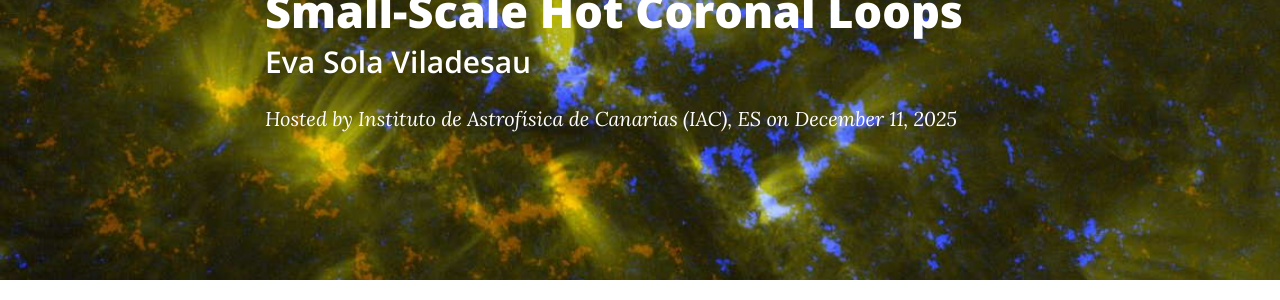
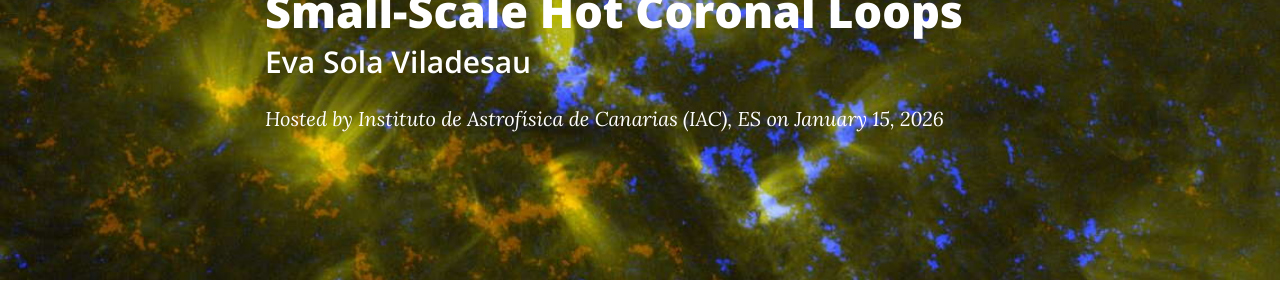
Before and after one commit to ITA-Solar/espos, a Jekyll site: the page built from _posts/2026-01-15-Sola-Viladesau.md, in a window 1280 px wide. Shown: the part 234-534 px from the top of the page. Built offline with Jekyll 4.4.1, drawn with Linux system fonts in a browser that asks for light colours; nearby versions of some CDN libraries.

Commit message:
Update _posts/2026-01-15-Sola-Viladesau.md

```diff
--- a/_posts/2026-01-15-Sola-Viladesau.md
+++ b/_posts/2026-01-15-Sola-Viladesau.md
@@ -2,7 +2,7 @@
 layout:     post
 title:      "Understanding the Physics of Small-Scale Hot Coronal Loops"
 subtitle:   "Eva Sola Viladesau"
-date:       2025-12-11 11:00:00
+date:       2026-01-15 11:00:00
 author:     "Instituto de Astrofísica de Canarias (IAC), ES"
 published:  true
 ---
```
